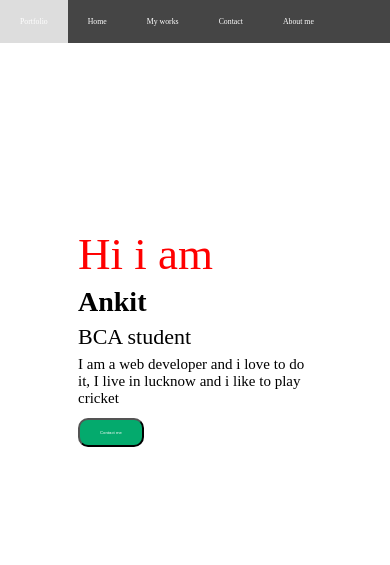
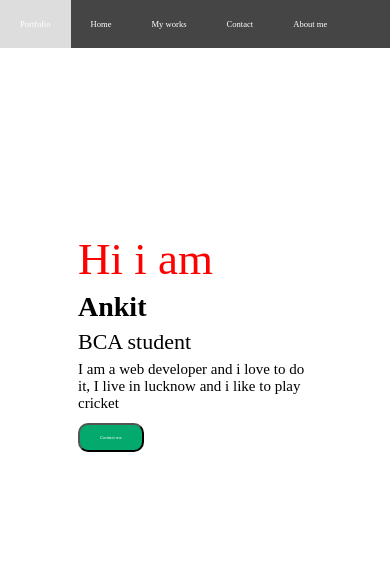
Before and after one commit to imAnkit7/Portfolio, a plain HTML site: page index.html in a window 390 px wide. Drawn offline with Linux system fonts and the light colour scheme; a web font is replaced by a local one.

Commit message:
Update style.css

```diff
--- a/style.css
+++ b/style.css
@@ -121,7 +121,7 @@
 }
 @media screen and (max-width: 500px) {
   .topnav a {
-   padding: 17px 20px;
-   font-size: 2vw;
+   padding: 19px 20px;
+   font-size: 2.2vw;
   }
 }
```
